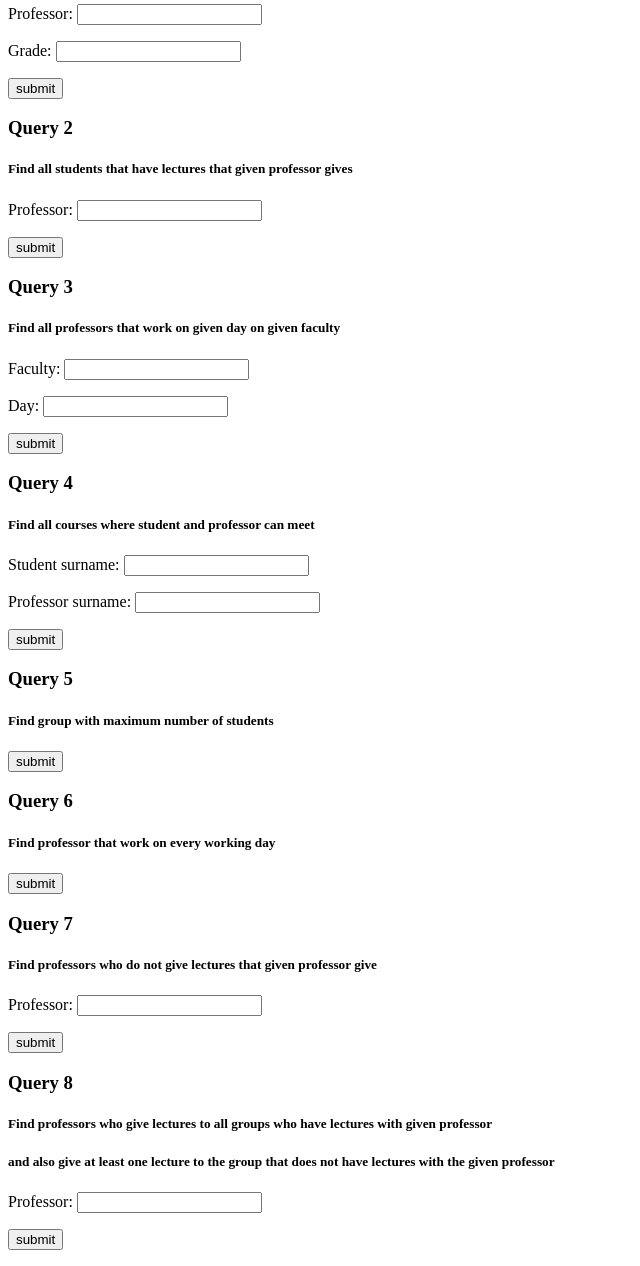
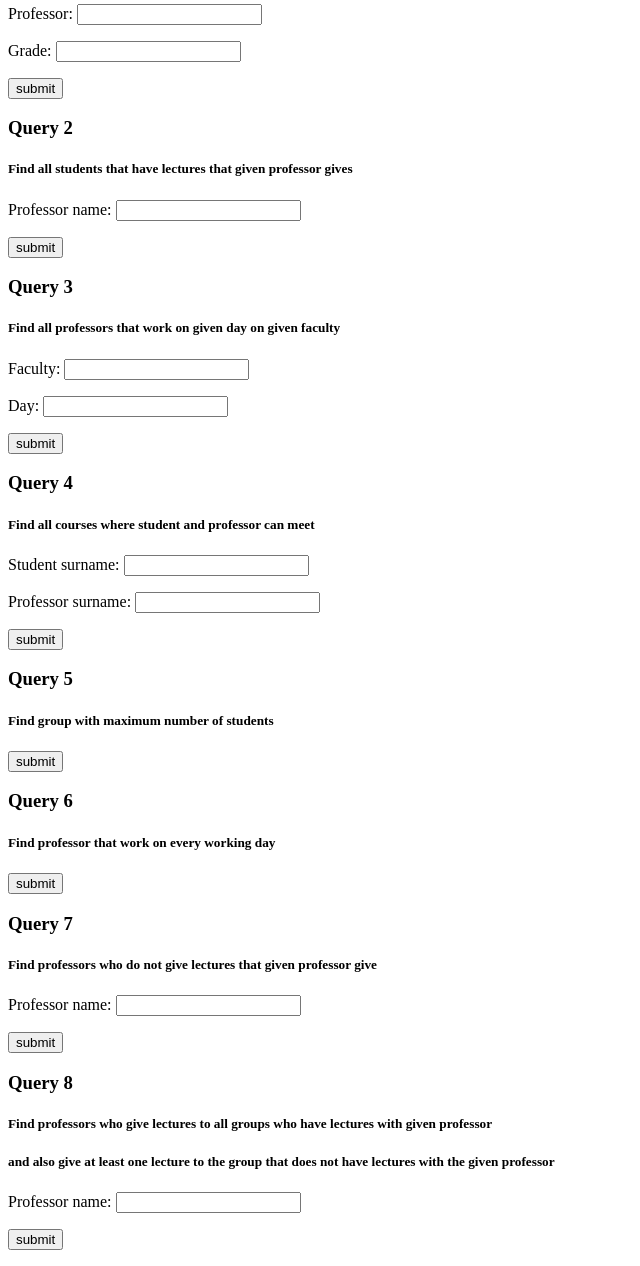
Before and after one commit to ZaraGiraffe/DBHomework, a Flask app: page / in a window 1280 px wide. Shown: the part 424-1690 px from the top of the page, without its empty margins (0-640 px from the left). Run offline with Flask 3, Linux system fonts and the light colour scheme.

Commit message:
som small corrections to html

```diff
--- a/templates/home.html
+++ b/templates/home.html
@@ -50,7 +50,7 @@
     <h3> Query 2</h3>
     <h5> Find all students that have lectures that given professor gives </h5>
     <form action="/query2" method="post">
-        <p> Professor: <input type="text" name="professor"></p>
+        <p> Professor name: <input type="text" name="professor"></p>
         <p><input type="submit" value="submit"></p>
     </form>
 </div>
@@ -98,7 +98,7 @@
     <h3> Query 7</h3>
     <h5> Find professors who do not give lectures that given professor give </h5>
     <form action="/query7" method="post">
-        <p> Professor: <input type="text" name="professor"></p>
+        <p> Professor name: <input type="text" name="professor"></p>
         <p><input type="submit" value="submit"></p>
     </form>
 </div>
@@ -108,7 +108,7 @@
     <h5> Find professors who give lectures to all groups who have lectures with given professor </h5>
     <h5> and also give at least one lecture to the group that does not have lectures with the given professor</h5>
     <form action="/query8" method="post">
-        <p> Professor: <input type="text" name="professor"></p>
+        <p> Professor name: <input type="text" name="professor"></p>
         <p><input type="submit" value="submit"></p>
     </form>
 </div>
```
